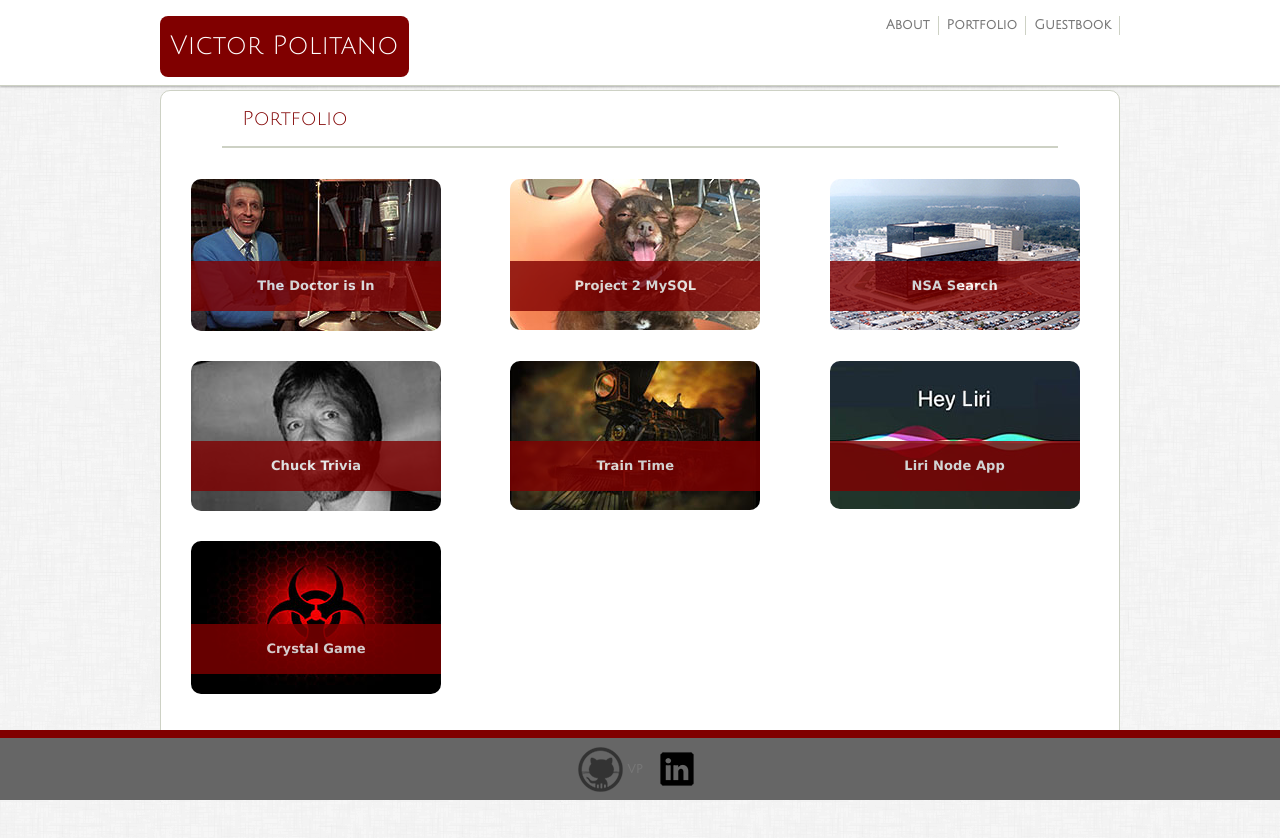
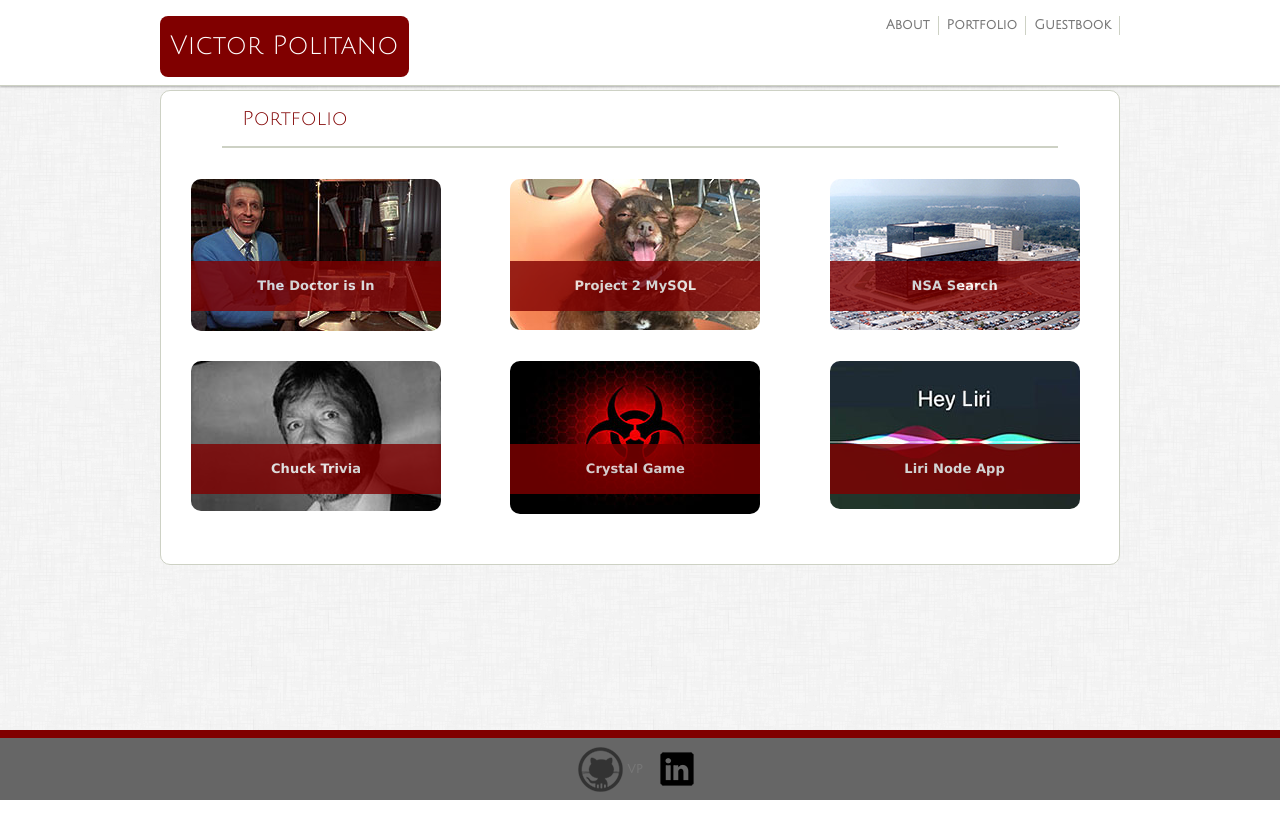
Before and after one commit to viant3/reactportfolio, a React (Create React App) app in the folder client/: page /#/portfolio in a window 1280 px wide. Shown: the top 838 px of the page. After the commit the page ends 800 px from the top, so only its background shows below. Built offline with nearby package versions, Linux system fonts and the light colour scheme.

Commit message:
removed train time

```diff
--- a/client/src/pages/portfolio.js
+++ b/client/src/pages/portfolio.js
@@ -1,6 +1,5 @@
 import "./style.css";
 import React, { Component } from "react";
-import train from "./images/train.jpg";
 import NSA from "./images/nsaBuild.jpg";
 import doctor from "./images/doctor.jpg";
 import trivia from "./images/triviaChuck.jpg";
@@ -58,9 +57,9 @@ class Portfolio extends Component {
                     <div className="col-lg-1"></div>
 
                     <div className="col-lg-3 d">
-                        <a target="_blank" rel="noopener noreferrer" href="https://viant3.github.io/TrainTime/">
-                            <img className="roundCorner" src={train} alt="Train Scheduler" />
-                            <div className="floatText">Train Time</div>
+                        <a target="_blank" rel="noopener noreferrer" href="https://viant3.github.io/unit-4-game/">
+                            <img className="roundCorner" src={biohazzard} alt="Crystal Game" />
+                            <div className="floatText">Crystal Game</div>
                         </a>
                     </div>
                     <div className="col-lg-1"></div>
@@ -74,17 +73,7 @@ class Portfolio extends Component {
 
 
                 </div>
-                <div className="row" >
-                <div className="col-lg-3 d">
-                        <a target="_blank" rel="noopener noreferrer" href="https://viant3.github.io/unit-4-game/">
-                            <img className="roundCorner" src={biohazzard} alt="Crystal Game" />
-                            <div className="floatText">Crystal Game</div>
-                        </a>
-                    </div>
 
-
-
-                </div>
 
 
 
--- a/package.json
+++ b/package.json
@@ -5,7 +5,6 @@
   "scripts": {
     "start": "if-env NODE_ENV=production && npm run start:prod || npm run start:dev",
     "start:prod": "node server.js",
-
     "client": "cd client && npm run start",
     "seed": "node scripts/seedDB.js",
     "install": "cd client && npm install",
```
